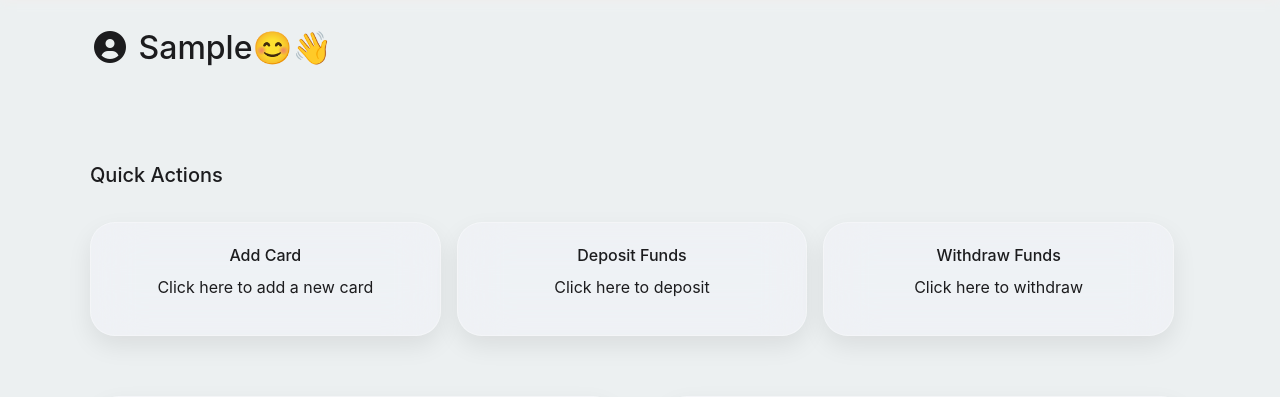
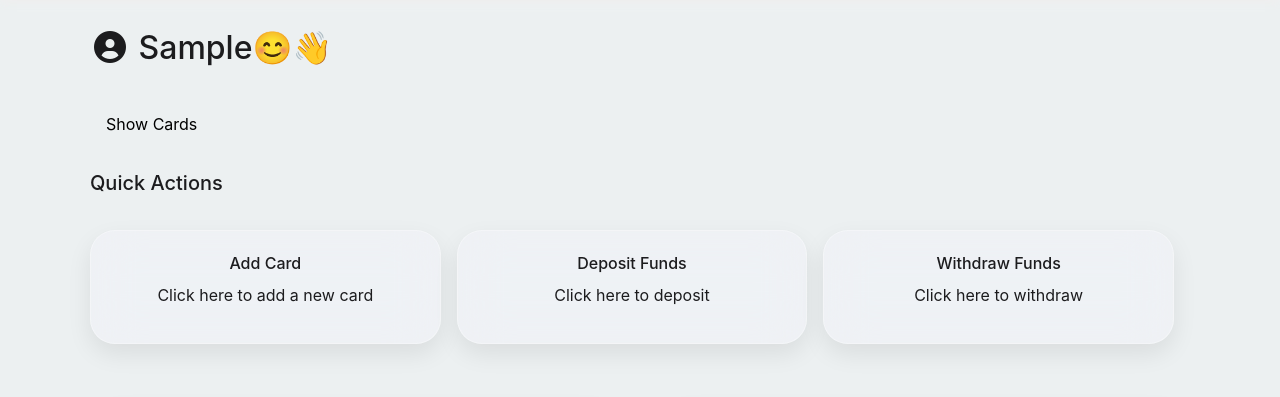
Before and after one commit to asrieldev/secureBank, a Flask app: page /dashboard in a window 1280 px wide. Shown: the part 62-459 px from the top of the page. Run offline with Flask 3, Linux system fonts and the light colour scheme; the visitor is signed in with stand-in values (Sample User, id 1); data that the repository does not hold is empty.

Commit message:
Added hide card functionality

```diff
--- a/templates/dashboard.html
+++ b/templates/dashboard.html
@@ -395,6 +395,22 @@ body, h2, h3, h4, h5, h6, p, a, td, th {
   </div>
   {% endif %}
   <div class="container-fluid">
+
+  <!-- Toggle Button -->
+ <button id="toggleCardsBtn" style="border:none;background:none;padding:0;color:black;font-size:1rem;" onmouseover="this.style.color='blue'" onmouseout="this.style.color='black'">Show Cards</button>
+
+
+<style>
+.no-border-btn {
+  border: none !important;
+  background: none !important;
+  box-shadow: none !important;
+}
+</style>
+
+
+  <!-- Cards Section -->
+  <div id="cardsContainer" style="display:none;">
     <div class="d-flex
       {% if cards|length < 3 %}
         justify-content-center flex-wrap
@@ -405,7 +421,6 @@ body, h2, h3, h4, h5, h6, p, a, td, th {
     >
       {% for card in cards %}
       <div class="card-container" style="flex: 0 0 auto;">
-
         <!-- Premium Glass Flip Card -->
         <div class="card-premium flip-card" id="card{{ card.id }}">
           <div class="flip-card-inner" id="cardInner{{ card.id }}">
@@ -458,6 +473,9 @@ body, h2, h3, h4, h5, h6, p, a, td, th {
       {% endfor %}
     </div>
   </div>
+
+</div>
+
 
   <!-- Cards, Accounts, UPI -->
   <div class="row mb-4">
@@ -658,5 +676,16 @@ function loadTransactions() {
 }
 function showAnalytics() { alert('Analytics coming soon!'); }
 function showSecurity() { alert('Security coming soon!'); }
+
+document.getElementById("toggleCardsBtn").addEventListener("click", function () {
+  const container = document.getElementById("cardsContainer");
+  if (container.style.display === "none") {
+    container.style.display = "flex"; // Show cards
+    this.textContent = "Hide Cards";
+  } else {
+    container.style.display = "none"; // Hide cards
+    this.textContent = "Show Cards";
+  }
+});
 </script>
 {% endblock %}
```
Lines whose indentation alone changed are shown as unchanged.
